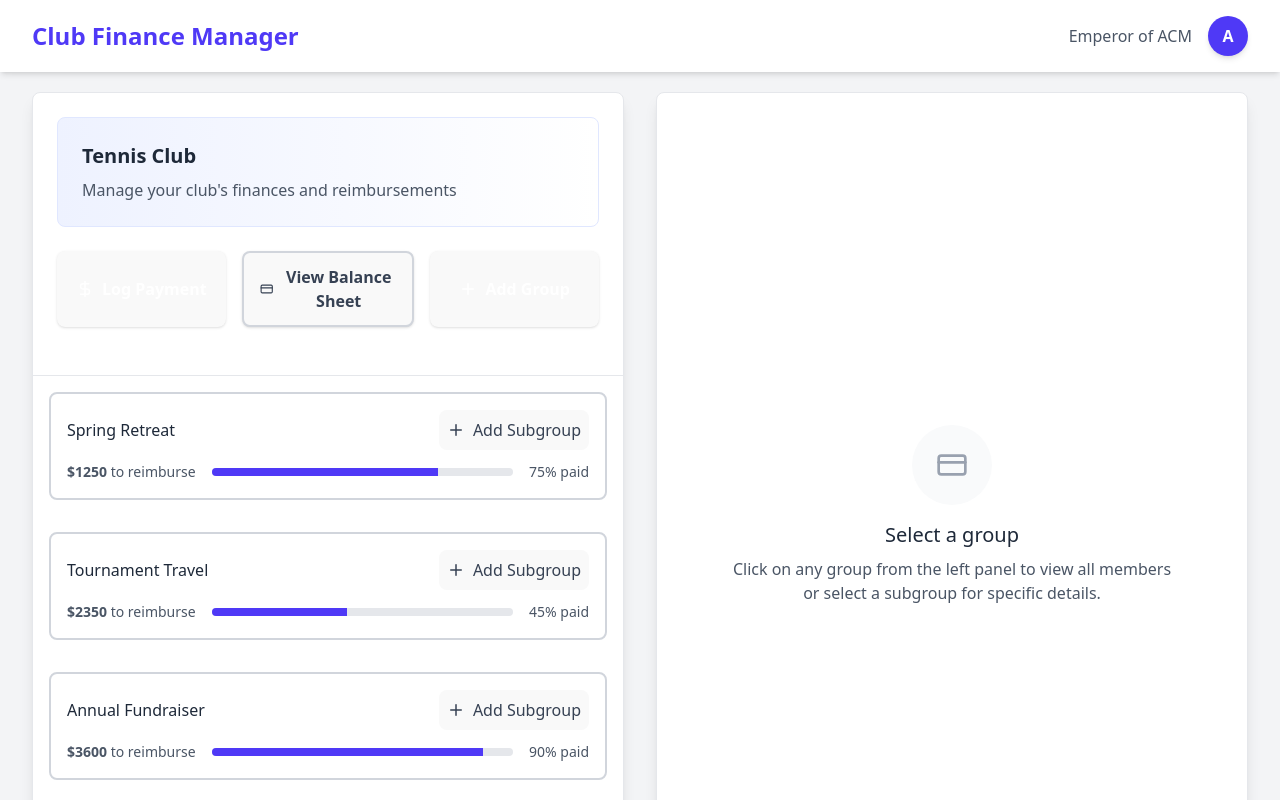
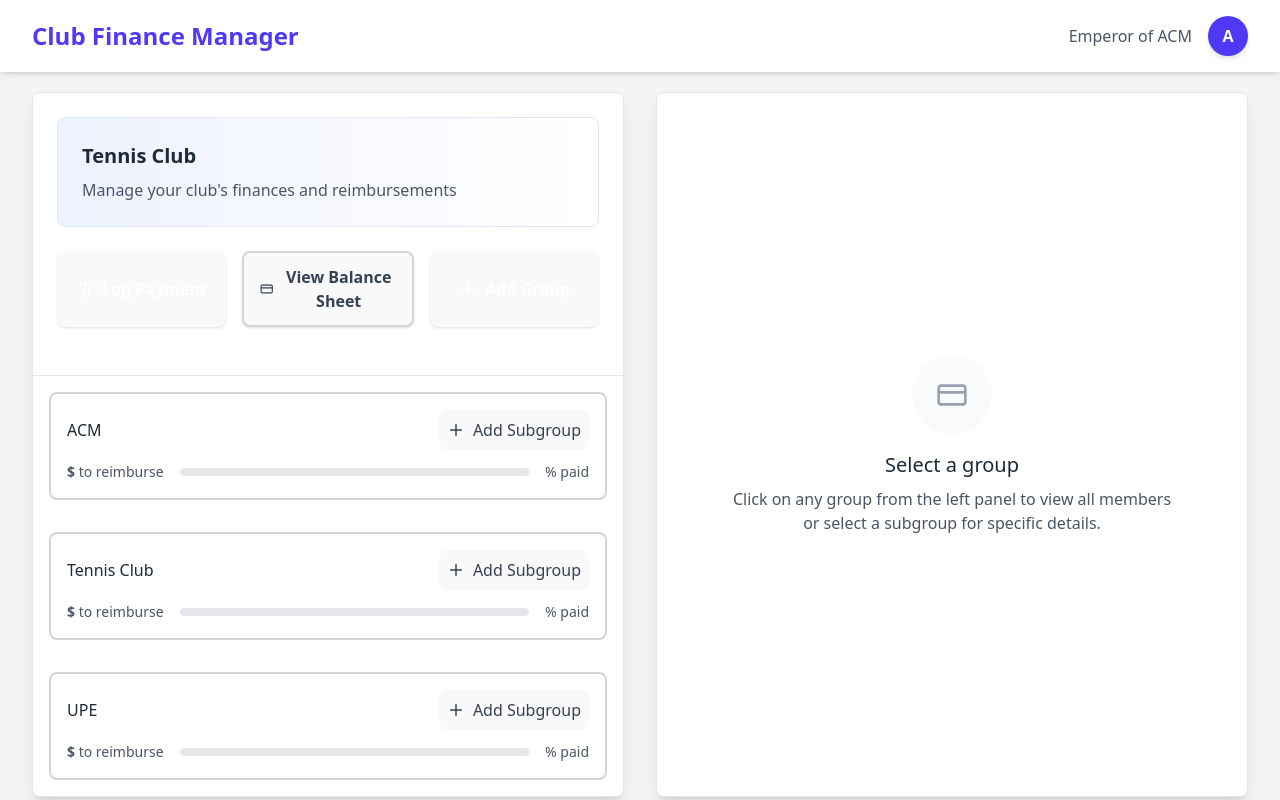
Before and after one commit to zachthefischer/TallyUp, a React (Vite) app in the folder web-app/: page /dashboard in a window 1280 px wide. Shown: the top 800 px of the page. Built offline with nearby package versions, Linux system fonts and the light colour scheme.

Commit message:
Generate new dummy dataset

```diff
--- a/web-app/src/pages/Dashboard.tsx
+++ b/web-app/src/pages/Dashboard.tsx
@@ -1,8 +1,6 @@
 import React, { useState } from "react";
-import {  DollarSign, CreditCard, Plus } from "lucide-react";
 import { Group } from "../types/Group";
 import AddGroupModal from "../components/AddGroupModal";
-import MembersList from "../components/MembersList";
 import BalanceSheet from "../components/BalanceSheet";
 import PaymentModal from "../components/PaymentModal";
 import AddSubgroupModal from "../components/AddSubgroupModal";
@@ -14,142 +12,185 @@ import EventDetails from "../components/subpages/EventDetails";
 
 // Main App Component
 export default function Dashboard() {
-  const [activeGroup, setActiveGroup] = useState<number | null>(null);
-  const [activeSubGroup, setActiveSubGroup] = useState<number | null>(null);
+  const [activeGroup, setActiveGroup = () => {
+    setState(1); // Transition to state 2
+    console.log("Active group set to:", activeGroup);
+  }] = useState<number | null>(null);
+  const [activeSubGroup, setActiveSubGroup = () => {
+    setState(2); // Transition to state 2
+  }] = useState<number | null>(null);
+
   const [showBalanceSheet, setShowBalanceSheet] = useState(false);
   const [showPaymentModal, setShowPaymentModal] = useState(false);
   const [showAddGroupModal, setShowAddGroupModal] = useState(false);
   const [showAddSubgroupModal, setShowAddSubgroupModal] = useState(false);
   const [selectedGroupForSubgroup, setSelectedGroupForSubgroup] = useState<string>("");
+  const [state, setState] = useState(1); // Initial state is 1
+
+
+  const handleBox2Click = () => {
+    setState(3); // Transition to state 3
+  };
+
+  const handleBack = () => {
+    setState(Math.max(state - 1, 1)); // Transition to state 3
+  };
 
   const groups: Group[] = [
     {
-      id: 1,
-      name: "Spring Retreat",
-      amountToReimburse: 1250,
-      percentPaid: 75,
+      id: "1",
+      name: "ACM",
+      paid: 1200,
+      owed: 300,
+      members: [
+        { id: "m1", name: "Alice", transaction: "Paid for venue", timeAgo: "2 days ago", amount: 500 },
+        { id: "m2", name: "Bob", transaction: "Paid for snacks", timeAgo: "1 day ago", amount: 200 },
+      ],
       subGroups: [
         {
-          id: 1,
-          name: "Accommodation",
+          id: "1-1",
+          name: "Retreat",
+          paid: 600,
+          owed: 100,
           members: [
-            { id: 1, name: "Sarah Johnson", transaction: "Lodging fee", timeAgo: "3 days ago", amount: -150 },
-            { id: 2, name: "Michael Smith", transaction: "Room service", timeAgo: "5 days ago", amount: 85 }
-          ]
+            { id: "m3", name: "Charlie", transaction: "Paid for lodging", timeAgo: "5 days ago", amount: 400 },
+          ],
+          subGroups: [
+            {
+              id: "1-1-1",
+              name: "Car 1",
+              paid: 200,
+              owed: 0,
+              members: [
+                { id: "m4", name: "Dave", transaction: "Gas money", timeAgo: "4 days ago", amount: 100 },
+              ],
+              subGroups: [],
             },
             {
-          id: 2,
-          name: "Activities",
+              id: "1-1-2",
+              name: "Car 2",
+              paid: 150,
+              owed: 50,
               members: [
-            { id: 3, name: "Chris Davis", transaction: "Equipment rental", timeAgo: "2 days ago", amount: -210 },
-            { id: 5, name: "Taylor Rogers", transaction: "Activity costs", timeAgo: "1 day ago", amount: 120 }
-          ]
+                { id: "m5", name: "Eve", transaction: "Snacks for trip", timeAgo: "3 days ago", amount: 50 },
+              ],
+              subGroups: [],
+            },
+          ],
         },
         {
-          id: 3,
-          name: "Food & Beverages",
+          id: "1-2",
+          name: "Merch",
+          paid: 300,
+          owed: 50,
           members: [
-            { id: 4, name: "Jessica Williams", transaction: "Food and drinks", timeAgo: "4 days ago", amount: -180 }
-          ]
-        }
-      ]
+            { id: "m6", name: "Frank", transaction: "Ordered Tote Bags", timeAgo: "1 week ago", amount: 100 },
+          ],
+          subGroups: [
+            {
+              id: "1-2-1",
+              name: "Tote Bags",
+              paid: 100,
+              owed: 0,
+              members: [],
+              subGroups: [],
             },
             {
-      id: 2,
-      name: "Tournament Travel",
-      amountToReimburse: 2350,
-      percentPaid: 45,
+              id: "1-2-2",
+              name: "Hoodies",
+              paid: 150,
+              owed: 0,
+              members: [],
+              subGroups: [],
+            },
+            {
+              id: "1-2-3",
+              name: "Stickers",
+              paid: 50,
+              owed: 0,
+              members: [],
+              subGroups: [],
+            },
+          ],
+        },
+      ],
+    },
+    {
+      id: "2",
+      name: "Tennis Club",
+      paid: 800,
+      owed: 200,
+      members: [
+        { id: "m7", name: "Grace", transaction: "Paid for court rental", timeAgo: "3 days ago", amount: 300 },
+      ],
       subGroups: [
         {
-          id: 1,
-          name: "Transportation",
+          id: "2-1",
+          name: "Retreat",
+          paid: 500,
+          owed: 150,
           members: [
-            { id: 2, name: "Amanda Lee", transaction: "Flight tickets", timeAgo: "6 days ago", amount: -450 },
-            { id: 4, name: "Ella Parker", transaction: "Equipment transport", timeAgo: "2 days ago", amount: 130 }
-          ]
+            { id: "m8", name: "Hank", transaction: "Paid for retreat house", timeAgo: "2 weeks ago", amount: 400 },
+          ],
+          subGroups: [
+            {
+              id: "2-1-1",
+              name: "Food",
+              paid: 200,
+              owed: 50,
+              members: [],
+              subGroups: [],
             },
             {
-          id: 2,
-          name: "Accommodation",
-          members: [
-            { id: 1, name: "David Thompson", transaction: "Hotel booking", timeAgo: "1 week ago", amount: -320 }
-          ]
+              id: "2-1-2",
+              name: "Activities",
+              paid: 100,
+              owed: 50,
+              members: [],
+              subGroups: [],
+            },
+          ],
         },
         {
-          id: 3,
-          name: "Tournament Fees",
-          members: [
-            { id: 3, name: "Robert Martin", transaction: "Tournament fees", timeAgo: "3 days ago", amount: 275 }
-          ]
-        }
-      ]
+          id: "2-2",
+          name: "Annual Fundraiser",
+          paid: 400,
+          owed: 0,
+          members: [],
+          subGroups: [
+            {
+              id: "2-2-1",
+              name: "Catering",
+              paid: 400,
+              owed: 0,
+              members: [],
+              subGroups: [],
+            },
+          ],
+        },
+      ],
     },
     {
-      id: 3,
-      name: "Annual Fundraiser",
-      amountToReimburse: 3600,
-      percentPaid: 90,
+      id: "3",
+      name: "UPE",
+      paid: 400,
+      owed: 0,
+      members: [
+        { id: "m9", name: "Ivan", transaction: "Paid for UPE conference", timeAgo: "1 month ago", amount: 400 },
+      ],
       subGroups: [
         {
-          id: 1,
-          name: "Venue Rental",
-          members: [
-            { id: 1, name: "Emma Wilson", transaction: "Venue rental", timeAgo: "2 weeks ago", amount: -950 }
-          ]
+          id: "3-1",
+          name: "Fees",
+          paid: 300,
+          owed: 0,
+          members: [],
+          subGroups: [],
         },
-        {
-          id: 2,
-          name: "Catering Services",
-          members: [
-            { id: 2, name: "James Brown", transaction: "Catering services", timeAgo: "10 days ago", amount: -1200 }
-          ]
+      ],
     },
-        {
-          id: 3,
-          name: "Decoration",
-          members: [
-            { id: 3, name: "Olivia Jones", transaction: "Decoration", timeAgo: "1 week ago", amount: 300 }
-          ]
-        },
-        {
-          id: 4,
-          name: "Promotional Materials",
-          members: [
-            { id: 4, name: "Daniel Miller", transaction: "Promotional materials", timeAgo: "5 days ago", amount: -420 }
-          ]
-        }
-      ]
-    },
-    {
-      id: 4,
-      name: "Equipment Purchase",
-      amountToReimburse: 850,
-      percentPaid: 60,
-      subGroups: [
-        {
-          id: 1,
-          name: "Tennis Rackets",
-          members: [
-            { id: 1, name: "Ryan Taylor", transaction: "Tennis rackets", timeAgo: "2 weeks ago", amount: -350 }
-          ]
-        },
-        {
-          id: 2,
-          name: "Tennis Balls",
-          members: [
-            { id: 2, name: "Sophia Clark", transaction: "Tennis balls", timeAgo: "1 week ago", amount: -120 }
-          ]
-        },
-        {
-          id: 3,
-          name: "Court Equipment",
-          members: [
-            { id: 3, name: "Ethan White", transaction: "Court equipment", timeAgo: "3 days ago", amount: 180 }
-          ]
-        }
-      ]
-    }
   ];
+
 
   const balanceSheetData: BalanceSheetItem[] = [
     { group: "Spring Retreat", budget: 2000, spent: 1650, reimbursed: 1245, balance: 405 },
@@ -183,6 +224,9 @@ export default function Dashboard() {
           </div>
         ) : (
           <div className="w-full flex gap-8">
+
+
+
             <EventSelect
               groups={groups}
               activeGroup={activeGroup}
```
Lines whose indentation alone changed are shown as unchanged.
